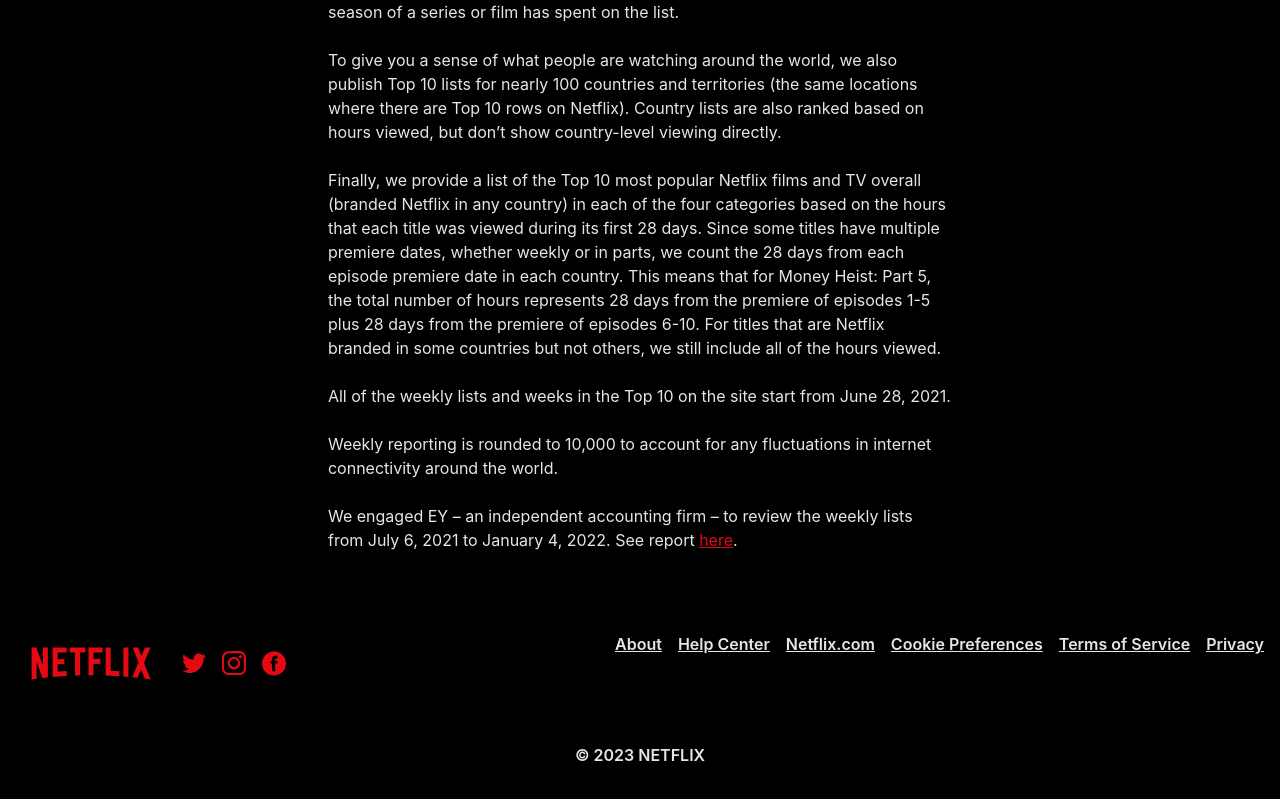
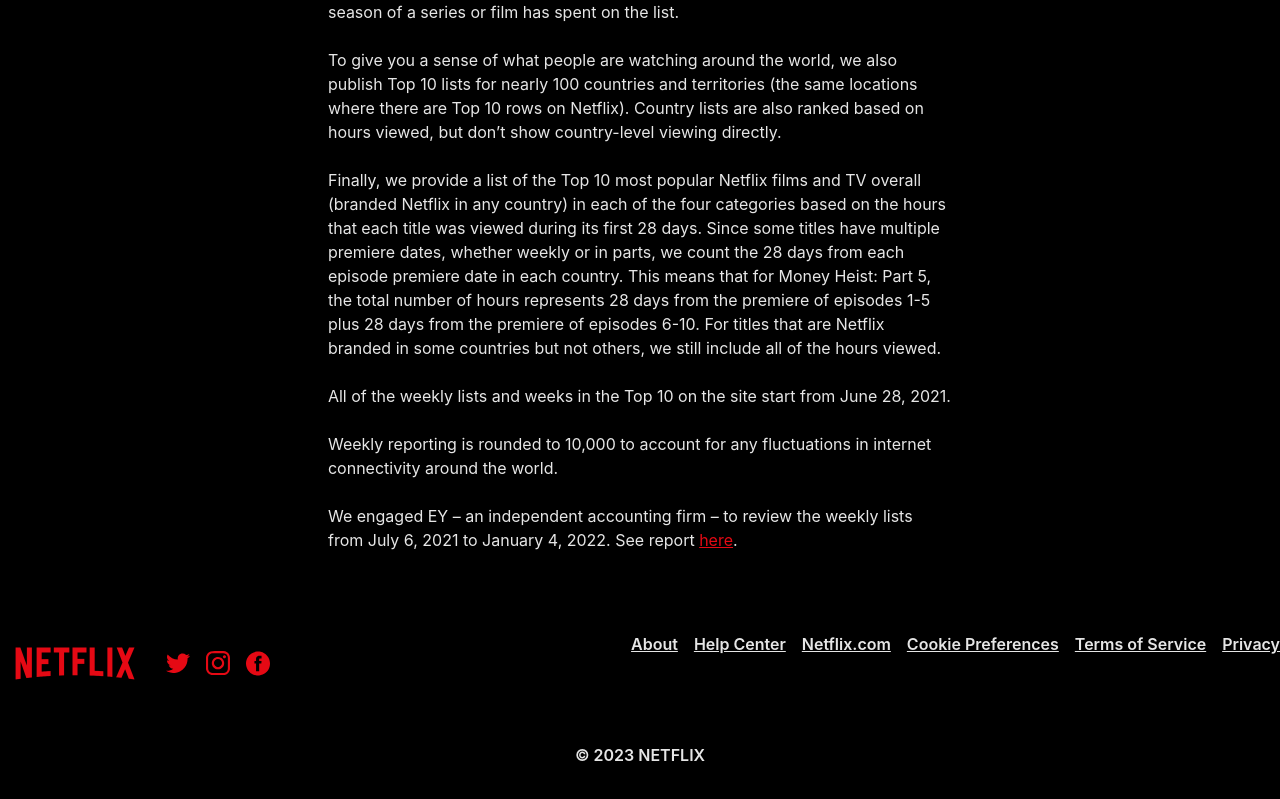
Before and after one commit to davidllopes/netfilx-top-global, a React (Create React App) app: page / in a window 1280 px wide. Shown: the part 1922-2721 px from the top of the page. Built offline with nearby package versions, Linux system fonts and the light colour scheme.

Commit message:
footer full width

```diff
--- a/src/parts/Footer/Footer.jsx
+++ b/src/parts/Footer/Footer.jsx
@@ -9,7 +9,7 @@
 export const Footer = () => {
     return (
         <footer>
-            <div className="container margin-y">
+            <div className="margin-y">
                 <div className="flex space-between">
                     <div className="flex space-between gap-1 ">
                         <img src={logo} className="App-logo" alt="logo" />
```
